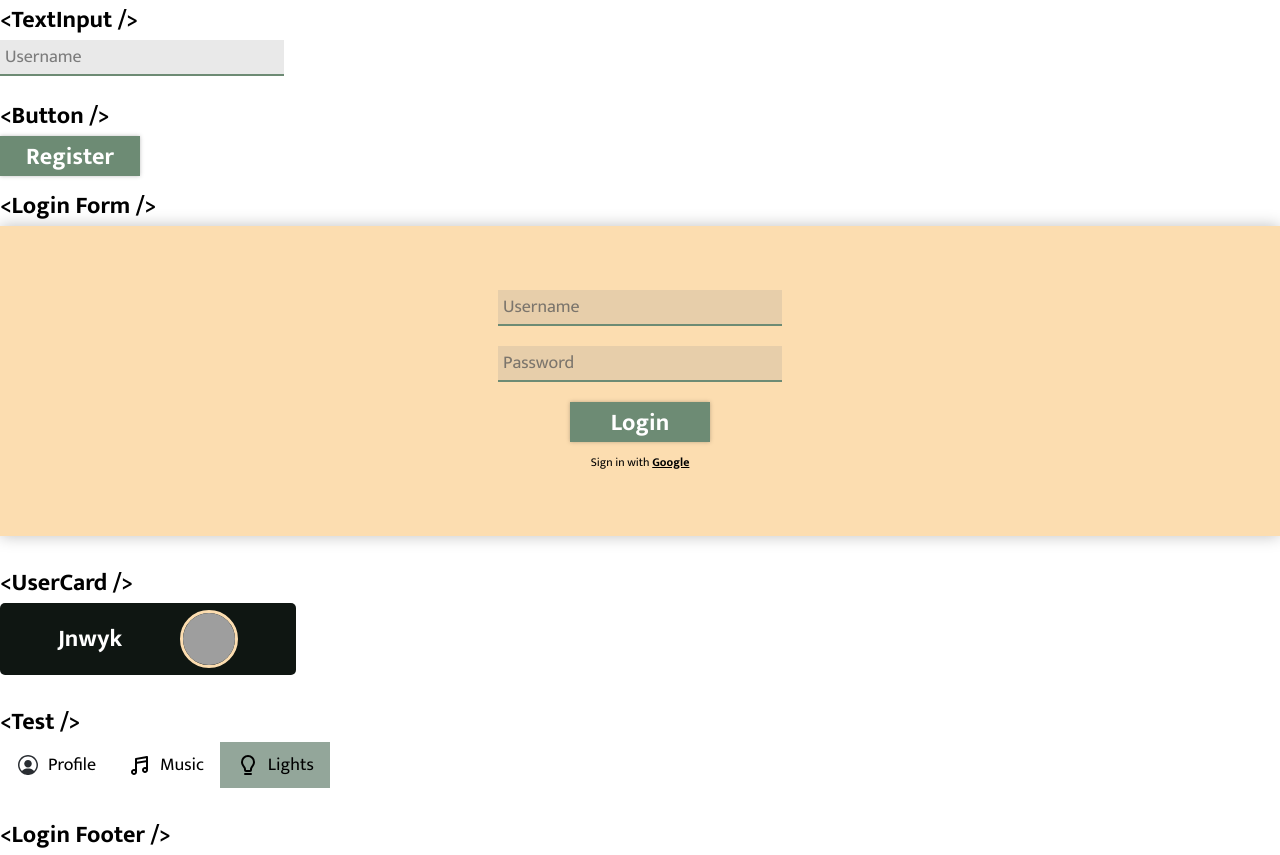
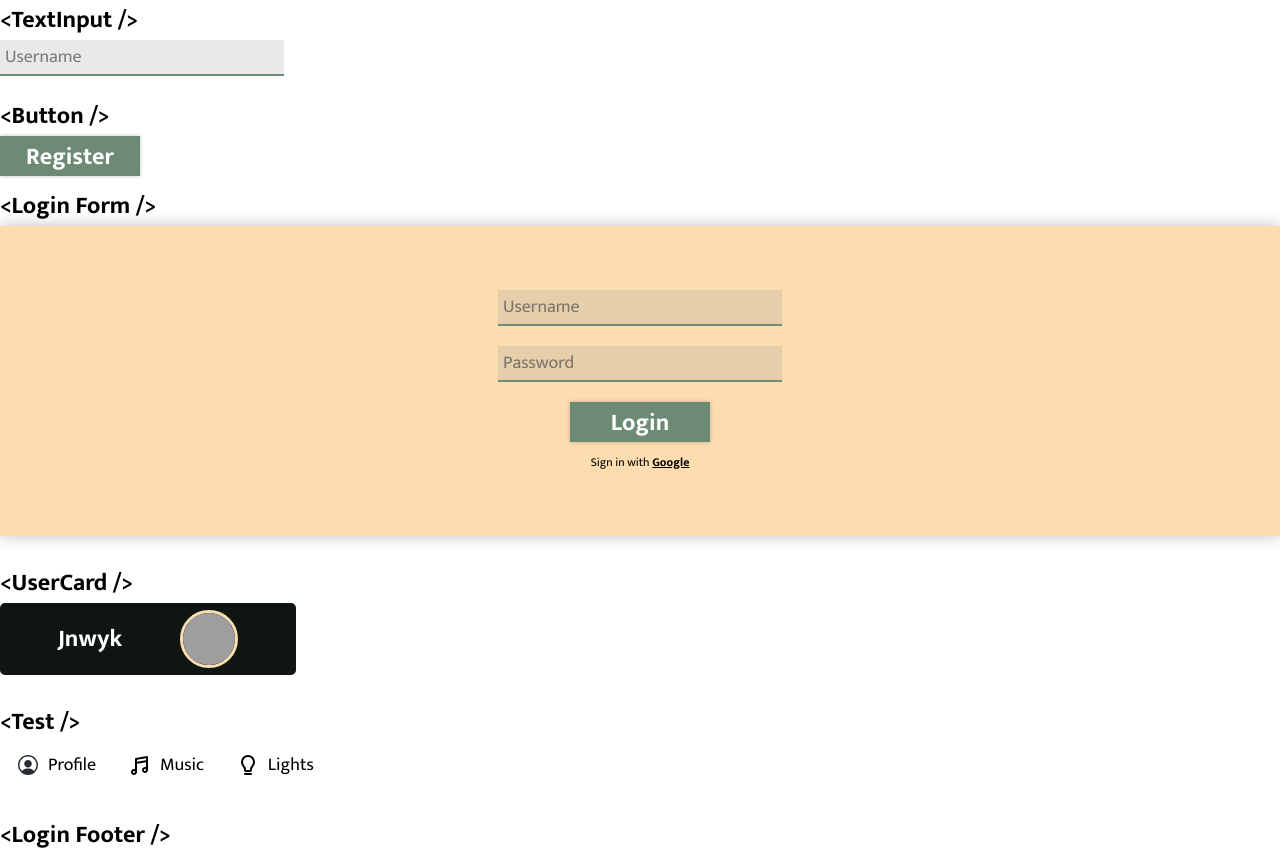
Before and after one commit to Jnwyk/role-playing-game-manager, a React (Create React App) app in the folder client/: page /#/tests in a window 1280 px wide. Built offline with nearby package versions, Linux system fonts and the light colour scheme; grey boxes are pictures that could not be loaded.

Commit message:
add current page highlight

```diff
--- a/client/src/components/navbar/Navbar.jsx
+++ b/client/src/components/navbar/Navbar.jsx
@@ -1,12 +1,15 @@
 import NavItem from "../nav-item/NavItem";
 import "./Navbar.css";
 
-const Navbar = () => {
+const Navbar = ({ currentPage }) => {
   return (
     <div className="navbar">
-      <NavItem name="profile" active={false} />
-      <NavItem name="music" active={false} />
-      <NavItem name="lights" active={true} />
+      <NavItem
+        name="profile"
+        active={currentPage === "profile" ? true : false}
+      />
+      <NavItem name="music" active={currentPage === "music" ? true : false} />
+      <NavItem name="lights" active={currentPage === "light" ? true : false} />
     </div>
   );
 };
```
